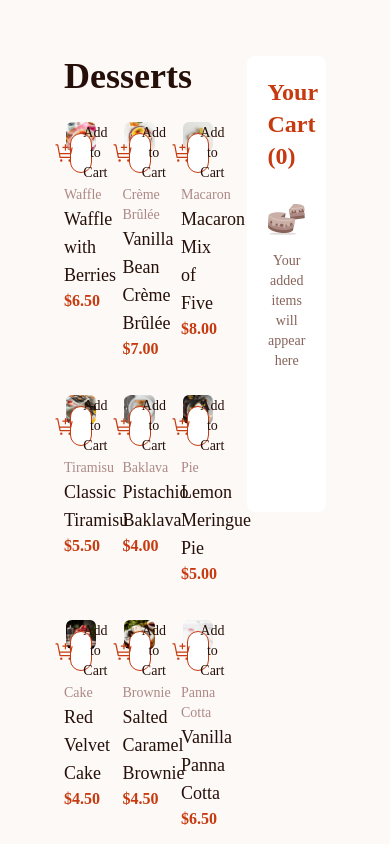
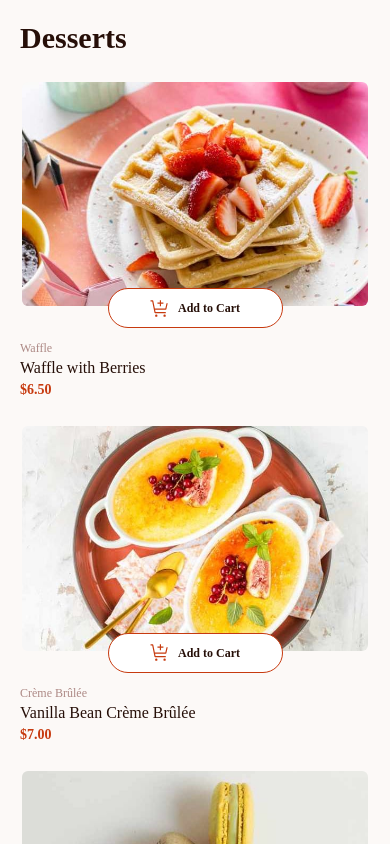
Before and after one commit to khatri2002/product-list-with-cart, a React (Create React App) app: page / in a window 390 px wide. Shown: the top 844 px of the page. Built offline with nearby package versions, Linux system fonts and the light colour scheme.

Commit message:
feat(responsive layout implemented)

```diff
--- /dev/null
+++ b/src/breakpoints.scss
@@ -0,0 +1,5 @@
+// breakpoints for custom styles
+$xl: 1280px;
+$lg: 1024px;
+$md: 768px;
+$sm: 640px;
--- a/src/components/cart-section/CartSection.module.scss
+++ b/src/components/cart-section/CartSection.module.scss
@@ -1,11 +1,19 @@
+@import "../../breakpoints.scss";
+
 .container {
   width: 30%;
+  @media (width < $lg) {
+    width: 40%;
+  }
+  @media (width < $sm) {
+    width: 100%;
+  }
 
   .box {
-    @apply sticky top-5 rounded-lg bg-white p-5;
+    @apply sticky top-5 rounded-lg bg-white p-3 md:p-4 xl:p-5;
 
     .heroTitle {
-      @apply mb-6 text-2xl font-semibold text-red;
+      @apply mb-6 text-xl font-semibold text-red lg:text-2xl;
     }
 
     .wrapper {
@@ -19,7 +27,7 @@
             @apply overflow-hidden;
 
             .item {
-              @apply relative flex items-center justify-between overflow-hidden py-5;
+              @apply relative flex items-center justify-between overflow-hidden py-4 lg:py-5;
               animation: in 0.4s cubic-bezier(0.01, 0.96, 0.61, 0.88);
 
               .content {
@@ -45,11 +53,14 @@
               }
 
               .cancelBtn {
-                @apply flex h-5 w-5 items-center justify-center rounded-full border border-rose-400 transition duration-300;
+                @apply flex h-4 w-4 items-center justify-center rounded-full border border-rose-400 transition duration-300 md:h-5 md:w-5;
 
                 i {
                   @apply text-rose-400 transition duration-300;
                   font-size: 0.7rem;
+                  @media (width < $md) {
+                    font-size: 0.5rem;
+                  }
                 }
 
                 &:hover {
@@ -92,7 +103,7 @@
           @apply flex items-center justify-center gap-x-2 rounded-md bg-rose-50 py-3;
 
           .text {
-            @apply text-sm text-rose-900;
+            @apply text-xs text-rose-900 md:text-sm;
 
             .active {
               @apply font-semibold;
@@ -101,14 +112,15 @@
         }
 
         .btn {
-          @apply relative mt-7 w-full overflow-hidden rounded-full bg-red py-3 font-medium text-rose-50 transition duration-300;
+          @apply relative mt-7 w-full overflow-hidden rounded-full bg-red py-2 font-medium text-rose-50 transition duration-300 md:py-3;
 
           span {
             @apply relative right-0 transition-all duration-300;
           }
 
           .loadingIcon {
-            @apply invisible absolute bottom-0 right-20 top-0 my-auto h-7 w-7 opacity-0 transition duration-300;
+            @apply invisible absolute bottom-0 top-0 my-auto h-7 w-7 opacity-0 transition duration-300;
+            right: 15%;
           }
 
           &:before {
--- a/src/components/cart-section/CartSection.tsx
+++ b/src/components/cart-section/CartSection.tsx
@@ -1,12 +1,14 @@
+import { useState } from "react";
+
 import classNames from "classnames";
+
+import { UseDataContext } from "../../DataProvider";
 import {
   IconCarbonNeutral,
   IllustrationEmptyCart,
   Loading,
 } from "../../assets/images";
 import styles from "./CartSection.module.scss";
-import { useState } from "react";
-import { UseDataContext } from "../../DataProvider";
 
 const CartSection = () => {
   const { cart, handleSetCart, handleSetOpenModal } = UseDataContext();
--- a/src/components/desserts-section/DessertsSection.module.scss
+++ b/src/components/desserts-section/DessertsSection.module.scss
@@ -1,12 +1,20 @@
+@import "../../breakpoints.scss";
+
 .container {
   width: 70%;
+  @media (width < $lg) {
+    width: 60%;
+  }
+  @media (width < $sm) {
+    width: 100%;
+  }
 
   .heroTitle {
-    @apply text-4xl font-bold text-rose-900;
+    @apply text-3xl font-bold text-rose-900 lg:text-4xl;
   }
 
   .dessertsContainer {
-    @apply mt-6 grid grid-cols-3 gap-x-6 gap-y-8;
+    @apply mt-6 grid grid-cols-1 gap-x-3 gap-y-6 sm:grid-cols-2 lg:grid-cols-3 lg:gap-x-4 xl:gap-x-6 xl:gap-y-8;
 
     .card {
       .header {
@@ -22,32 +30,57 @@
           }
 
           img.desktop {
-            @apply block;
+            @apply hidden lg:block;
           }
 
           img.tablet {
-            @apply hidden;
+            @apply hidden sm:block lg:hidden;
           }
 
           img.mobile {
-            @apply hidden;
+            @apply block sm:hidden;
           }
         }
 
         .addToCartBtn {
-          @apply visible absolute -bottom-5 left-0 right-0 mx-auto flex h-10 items-center justify-center gap-x-2 rounded-full border border-red bg-white text-sm font-medium text-rose-900 opacity-100 transition-all duration-300 hover:text-red focus:bg-rose-100;
+          @apply visible absolute -bottom-5 left-0 right-0 mx-auto flex h-10 items-center justify-center gap-x-2 rounded-full border border-red bg-white text-xs font-semibold text-rose-900 opacity-100 transition-all duration-300 hover:text-red focus:bg-rose-100 sm:font-medium md:text-sm;
           width: 65%;
+          @media (width < $lg) {
+            width: 70%;
+          }
+          @media (width < $md) {
+            width: 75%;
+          }
+          @media (width < $sm) {
+            width: 50%;
+          }
+
+          img {
+            @apply w-5 md:w-auto;
+          }
         }
 
         .selected {
           @apply invisible absolute -bottom-10 left-0 right-0 mx-auto flex h-10 items-center justify-between rounded-full bg-red px-4 opacity-0 transition-all duration-300;
           width: 65%;
+          @media (width < $lg) {
+            width: 70%;
+          }
+          @media (width < $md) {
+            width: 75%;
+          }
+          @media (width < $sm) {
+            width: 50%;
+          }
 
           button {
-            @apply relative flex h-5 w-5 items-center justify-center overflow-hidden rounded-full border border-white;
+            @apply relative flex h-4 w-4 items-center justify-center overflow-hidden rounded-full border border-white md:h-5 md:w-5;
 
             i {
               @apply text-xs text-white transition duration-300;
+              @media (width < $md) {
+                font-size: 0.6rem;
+              }
             }
 
             &:before {
@@ -76,15 +109,15 @@
         @apply mt-8 flex flex-col;
 
         .category {
-          @apply text-sm text-rose-400;
+          @apply text-xs text-rose-400 lg:text-sm;
         }
 
         .name {
-          @apply text-lg font-medium text-rose-900;
+          @apply text-base font-medium text-rose-900 lg:text-lg;
         }
 
         .price {
-          @apply font-semibold text-red;
+          @apply text-sm font-semibold text-red lg:text-base;
         }
       }
 
--- a/src/components/modal/Modal.module.scss
+++ b/src/components/modal/Modal.module.scss
@@ -1,20 +1,25 @@
+@import "../../breakpoints.scss";
+
 .container {
-  @apply fixed bottom-0 right-0 flex h-screen w-screen -translate-y-full items-center justify-center overflow-hidden bg-black/50 transition-transform duration-300;
+  @apply fixed bottom-0 right-0 flex h-screen w-screen -translate-y-full items-end justify-center overflow-hidden bg-black/50 transition-transform duration-300 sm:items-center;
 
   .box {
-    @apply invisible translate-y-10 rounded-lg bg-white p-6 opacity-0 transition-all delay-500 duration-300;
-    width: 35%;
+    @apply invisible max-h-screen translate-y-10 overflow-auto rounded-lg bg-white p-6 opacity-0 transition-all delay-500 duration-300;
+    width: 32rem;
+    @media (width < $sm) {
+      width: 100%;
+    }
 
     .confirmIcon {
-      @apply w-10;
+      @apply w-9 lg:w-10;
     }
 
     .title {
-      @apply mt-4 text-3xl font-bold text-rose-900;
+      @apply mt-3 text-2xl font-bold text-rose-900 lg:mt-4 lg:text-3xl;
     }
 
     .desc {
-      @apply block text-rose-500;
+      @apply block text-sm text-rose-500 lg:text-base;
     }
 
     .innerBox {
@@ -78,7 +83,7 @@
     }
 
     .btn {
-      @apply relative mt-6 w-full overflow-hidden rounded-full bg-red py-3 text-white outline outline-offset-2 outline-transparent transition-all duration-200 focus:translate-y-2 focus:outline-red;
+      @apply relative mt-6 w-full overflow-hidden rounded-full bg-red py-2 text-white outline outline-offset-2 outline-transparent transition-all duration-200 focus:translate-y-2 focus:outline-red lg:py-3;
 
       span {
         @apply relative;
--- a/src/pages/home/Home.module.scss
+++ b/src/pages/home/Home.module.scss
@@ -1,3 +1,3 @@
 .main {
-  @apply font-red-hat-text flex min-h-screen gap-x-8 bg-rose-50 px-16 py-14;
+  @apply flex min-h-screen flex-col gap-x-4 gap-y-6 bg-rose-50 px-5 py-5 font-red-hat-text sm:flex-row sm:py-8 md:gap-x-5 md:px-8 md:py-10 lg:gap-x-6 lg:px-11 lg:py-14 xl:gap-x-8 xl:px-16;
 }
```
Also changed, not shown: src/components/modal/Modal.tsx (+5 -3 lines).
